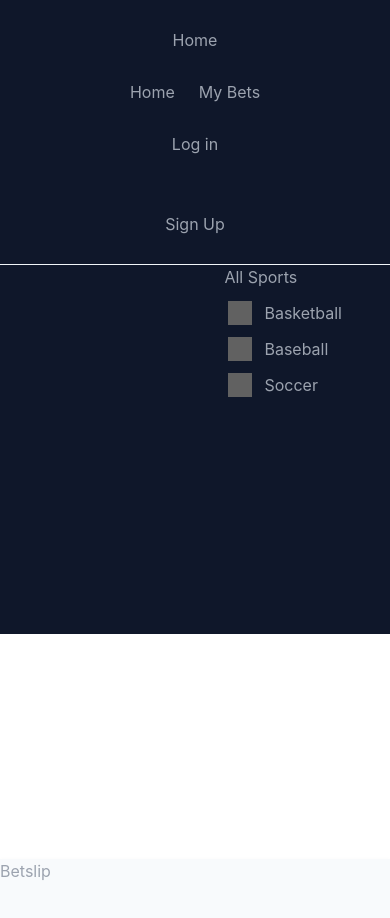
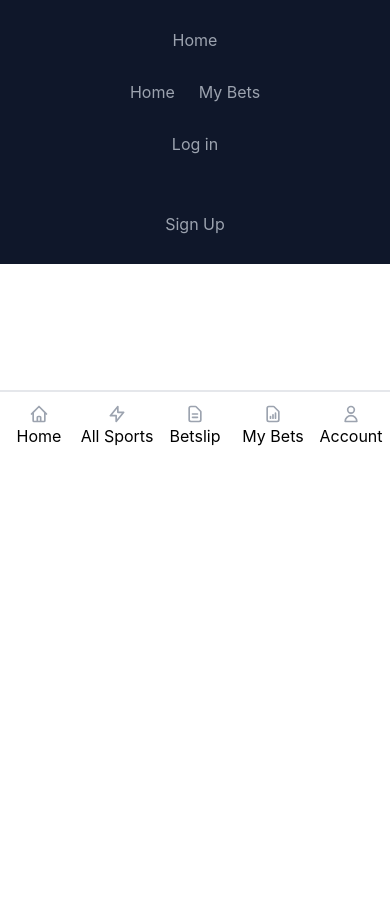
Before and after one commit to corylennox/Betting-Exchange, a React (Create React App) app: page / in a window 390 px wide. Shown: the top 918 px of the page. Built offline with nearby package versions, Linux system fonts and the light colour scheme; grey boxes are pictures that could not be loaded.

Commit message:
Create Navbar in bottom when in mobile view

```diff
--- a/src/App.js
+++ b/src/App.js
@@ -5,6 +5,7 @@ import SportPane from "./components/SportPane";
 import Sidebar from "./components/Sidebar";
 import { BetData } from "./betData";
 import { BrowserRouter as Router, Routes, Route } from "react-router-dom";
+import BottomNavbar from "./components/BottomNavbar";
 
 export default function App() {
   return (
@@ -12,8 +13,10 @@ export default function App() {
       <Router>
         <Navbar />
         <div className="h-full grid xs:grid-cols-1 lg:grid-cols-4">
+          <div className="hidden lg:contents">
           <div className=" bg-slate-900 border-t border-slate-100 flex justify-end h-full">
             <Sidebar betData={BetData} />
+          </div>
           </div>
           <div className="xs:col-span-1 lg:col-span-2 xl:w-auto w-full h-full">
             {
@@ -29,8 +32,15 @@ export default function App() {
               </Routes>
             }
           </div>
-          <div className="bg-slate-50 shadow-xl drop-shadow-md h-full">
+          <div className="hidden lg:contents">
+          <div className=" bg-slate-50 shadow-xl drop-shadow-md h-full">
             <body>Betslip</body>
+          </div>
+          </div>
+          <div className="contents lg:hidden">
+          <div className="bottom-0 z-50 sticky">
+            <BottomNavbar />
+          </div>
           </div>
         </div>
       </Router>
--- /dev/null
+++ b/src/components/BottomNavbar.jsx
@@ -0,0 +1,104 @@
+import React, { Component } from "react";
+import { useLocation } from "react-router-dom";
+import { HomeIcon, LightningBoltIcon, DocumentTextIcon, DocumentReportIcon, /*RectangleStackIcon,*/ UserIcon } from "@heroicons/react/outline";
+import { HomeIcon as HomeIconSolid, LightningBoltIcon as LightningBoltIconSolid, DocumentTextIcon as DocumentTextIconSolid, DocumentReportIcon as DocumentReportIconSolid, /*RectangleStackIcon as RectangleStackIconSolid,*/ UserIcon as UserIconSolid } from "@heroicons/react/solid";
+
+const BottomNavbarItems = [
+    {
+        name: 'Home',
+        unselectedIcon: <HomeIcon className="h-5 w-5"/>,
+        selectedIcon: <HomeIconSolid className="h-5 w-5"/>,
+        hideTopBorderOnClick: false,
+        href: "/home",
+    },
+    {
+        name: 'All Sports',
+        unselectedIcon: <LightningBoltIcon className="h-5 w-5"/>,
+        selectedIcon: <LightningBoltIconSolid className="h-5 w-5"/>,
+        hideTopBorderOnClick: false,
+        href: "/all-sports",
+    },
+    {
+        name: 'Betslip',
+        unselectedIcon: <DocumentTextIcon className="h-5 w-5"/>,
+        selectedIcon: <DocumentTextIconSolid className="h-5 w-5"/>,
+        hideTopBorderOnClick: true,
+        href: "/betslip",
+    },
+    {
+        name: 'My Bets',
+        unselectedIcon: <DocumentReportIcon className="h-5 w-5"/>, /* RectangleStackIcon */
+        selectedIcon: <DocumentReportIconSolid className="h-5 w-5"/>, /* RectangleStackIconSolid */
+        hideTopBorderOnClick: false,
+        href: "/my-bets",
+    },
+    {
+        name: 'Account',
+        unselectedIcon: <UserIcon className="h-5 w-5"/>,
+        selectedIcon: <UserIconSolid className="h-5 w-5"/>,
+        hideTopBorderOnClick: false,
+        href: "/account",
+    },
+]
+
+function bodyFocusedCss() {
+    return "text-slate-400";
+}
+
+function bodyDeFocusedCss() {
+    return "text-black";
+}
+
+function divBaseCss() {
+    return "grid grid-cols-1 pt-3 pb-4 items-center justify-items-center w-full h-full";
+}
+
+function divDefaultCss() {
+    return divBaseCss() + " border-t-2";
+}
+
+function divHideTopBorderCss() {
+    return divBaseCss() + " border-l-2 border-r-2";
+}
+
+function BottomNavbarNameAndIcon(props) {
+    const location = useLocation();
+
+    return (
+        <div className={ (props.itemInfo.hideTopBorderOnClick && location.pathname === props.itemInfo.href) ? divHideTopBorderCss() : divDefaultCss() }>
+            {location.pathname === props.itemInfo.href ? props.itemInfo.selectedIcon : props.itemInfo.unselectedIcon }
+            <body className={location.pathname === props.itemInfo.href ? bodyFocusedCss() : bodyDeFocusedCss()}>{props.itemInfo.name}</body>
+        </div>
+    )
+}
+
+export default class BottomNavbar extends Component {
+    constructor(props) {
+        super(props);
+
+        this.onTabClicked = this.onTabClicked.bind(this);
+    }
+
+    onTabClicked(clickedIndex) {
+
+    }
+
+d
+    render() {
+        return (
+            <div className="flex justify-between w-full bg-white h-16">
+                {
+                    BottomNavbarItems.map((navbarItem, index) =>
+                        (
+                            <a className="w-full h-full" href={navbarItem.href} onClick={() => this.onTabClicked(index)}>
+                            <div className="w-full h-full">
+                                <BottomNavbarNameAndIcon itemInfo={navbarItem} />
+                            </div>
+                            </a>
+                        )
+                    )
+                }
+            </div>
+        )
+    }
+}
--- a/src/components/Sidebar.jsx
+++ b/src/components/Sidebar.jsx
@@ -3,6 +3,7 @@ import React, { Component } from "react";
 export default class Sidebar extends Component {
   render() {
     return (
+      <div class="hidden lg:contents">
       <div class="pr-12">
         <div class="mb-3">
           <body>All Sports</body>
@@ -20,6 +21,7 @@ export default class Sidebar extends Component {
           ))}
         </div>
       </div>
+      </div>
     );
   }
 }
```
